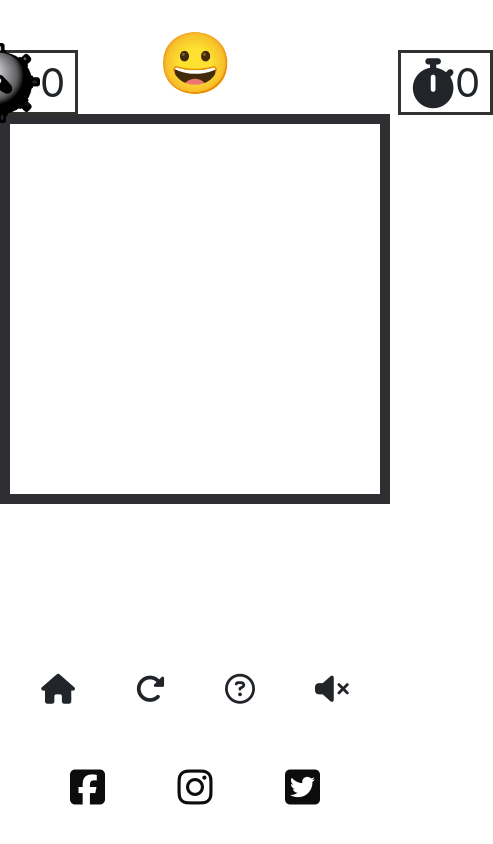
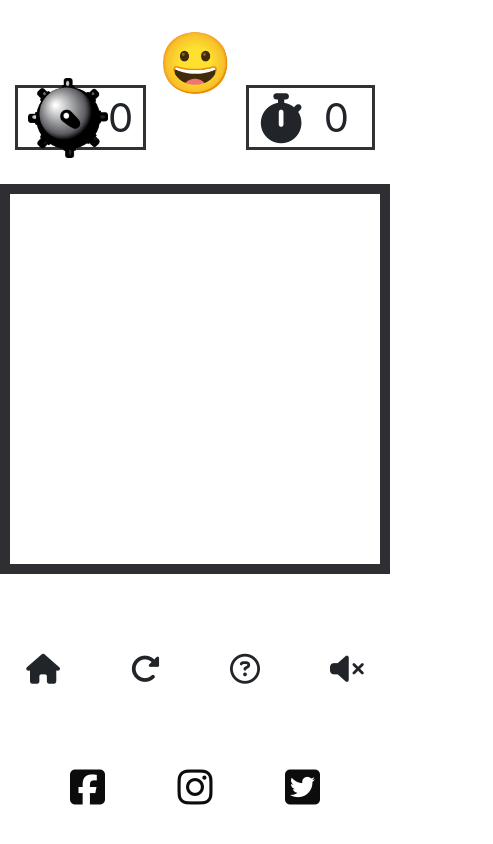
Before and after one commit to dougyb83/minesweeper, a plain HTML site: page game.html in a window 390 px wide. Shown: the whole page, 493 px wide, since content can reach past the window. Drawn offline with nearby package versions, Linux system fonts and the light colour scheme.

Commit message:
Improve media queries to position items

```diff
--- a/assets/css/style.css
+++ b/assets/css/style.css
@@ -162,20 +162,26 @@ footer {
         height: 60vw;
         width: 60vw;
     }
+
+    .controls {
+        margin-right: 0;
+    }
 }
 
 @media screen and (max-width: 768px) {
     .game-board {
         height: 73vw;
         width: 73vw;
+        margin-top: 10px;
+        margin-bottom: 10px;
     }
 
     .controls {
         position: absolute;
-        bottom: 130px;
+        bottom: 95px;
         flex-direction: row;
         justify-content: center;
-        gap: 20px;
+        gap: 40px;
         font-size: 30px;
     }
 
@@ -217,5 +223,30 @@ footer {
     .game-board {
         height: 100vw;
         width: 100vw;
+        margin-top: 10px;
+        margin-bottom: 10px;
+    }
+
+    .game-board-container {
+        top: 60px;
+    }
+
+    .info-display {
+        top: 85px;
+        margin: 0;
+        gap: 50px;
+    }
+
+    .controls {
+        bottom: 150px;
+        gap: 25px;
+    }
+
+    .mine-count-container {
+        margin: 0;
+    }
+
+    .timer-container {
+        margin: 0;
     }
 }
```
